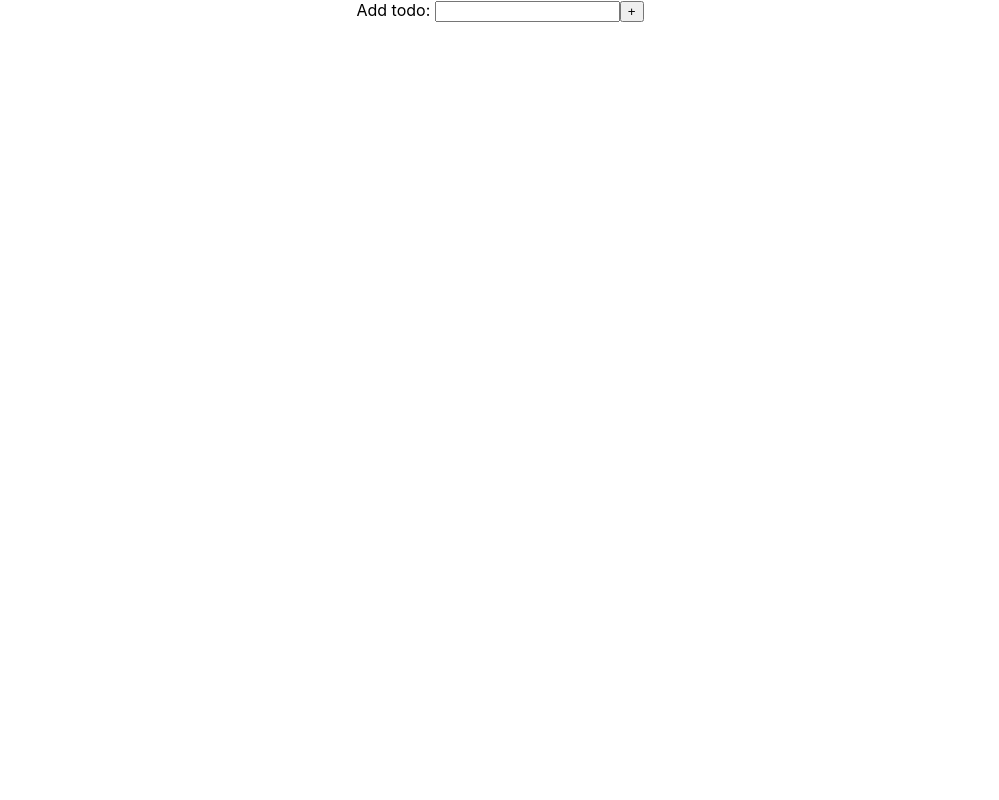
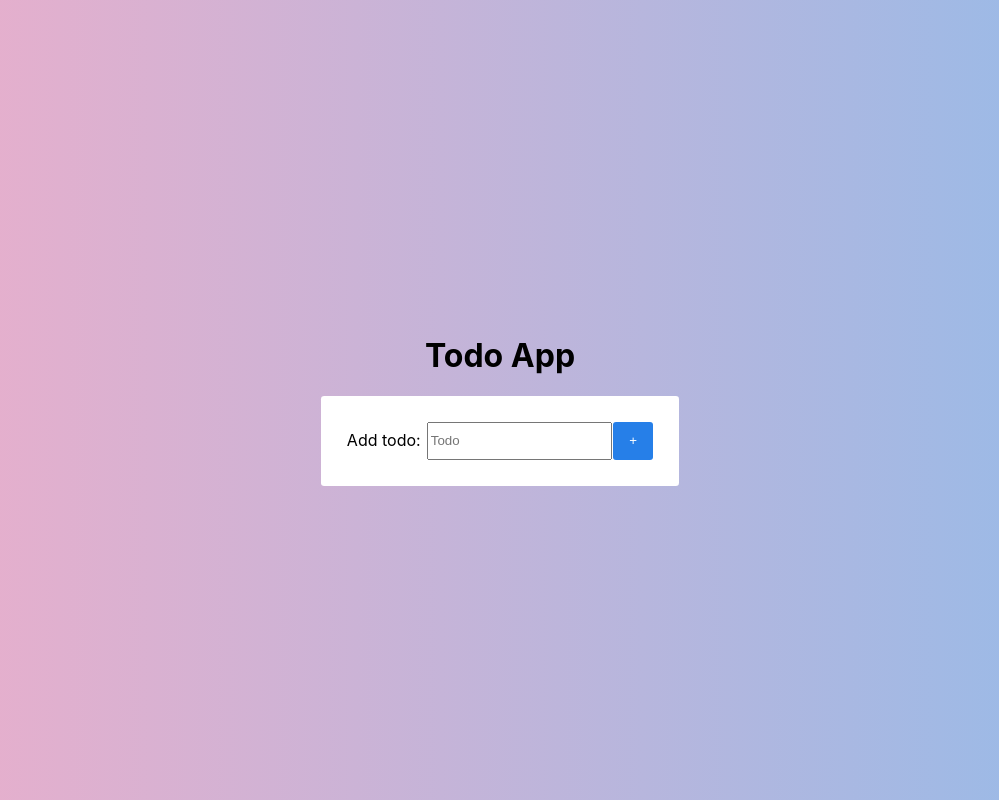
Before and after one commit to csamywilliams/react-playground, a React (Create React App) app: page / in a window 1280 px wide. Shown: the whole page, without its empty margins (140-1139 px from the left). Built offline with nearby package versions, Linux system fonts and the light colour scheme.

Commit message:
Added unit tests, WIP styling

```diff
--- a/src/components/todo/index.jsx
+++ b/src/components/todo/index.jsx
@@ -1,6 +1,7 @@
 import React, { useState, useRef } from 'react';
 import { v4 as uuidv4 } from 'uuid';
 
+import TodoStyled, { FormStyled, AddButton, TodoInput } from './todo.styled';
 import TodoItem from './todo-item';
 
 const Todo = () => {
@@ -29,12 +30,33 @@ const Todo = () => {
 		setTodoList(updatedList);
 	};
 
+	const editItem = (editUuid, updatedValue) => {
+		console.log('in here');
+		// const itemList = [...todoList];
+		// const updatedList = itemList.map((item) => {
+		// 	if (item.uuid === editUuid) {
+		// 		item.value = updatedValue;
+		// 	}
+		// 	return item;
+		// });
+		// setTodoList(updatedList);
+	};
+
 	return (
-		<div>
+		<TodoStyled>
+			<h1>Todo App</h1>
+			<FormStyled>
 				<form ref={formRef}>
 					<label htmlFor="addTodo">Add todo: </label>
-				<input id="addTodo" onChange={onInputChange} />
-				<button onClick={onFormSubmit}>+</button>
+					<TodoInput
+						id="addTodo"
+						name="todo-input"
+						onChange={onInputChange}
+						placeholder="Todo"
+					/>
+					<AddButton id="add-todo-button" onClick={onFormSubmit}>
+						+
+					</AddButton>
 				</form>
 
 				{todoList.map((todo, idx) => {
@@ -43,12 +65,13 @@ const Todo = () => {
 							id={todo.uuid}
 							key={todo.uuid}
 							removeItem={removeItem}
-					>
-						{todo.value}
-					</TodoItem>
+							onEditChangeItem={editItem}
+							value={todo.value}
+						/>
 					);
 				})}
-		</div>
+			</FormStyled>
+		</TodoStyled>
 	);
 };
 
--- a/src/components/todo/todo-item/index.jsx
+++ b/src/components/todo/todo-item/index.jsx
@@ -1,24 +1,40 @@
 import React, { useState } from 'react';
-import TodoItemStyled from './todo-item.styled';
+import TodoItemStyled, {
+	CompleteButton,
+	RemoveButton,
+} from './todo-item.styled';
 
-const TodoItem = ({ children, id, removeItem }) => {
+const TodoItem = ({ value, id, removeItem, onEditChangeItem }) => {
 	const [itemComplete, setItemComplete] = useState(false);
+	const [inEditMode, setInEditMode] = useState(false);
 
-	const onCheckboxChange = () => {
+	const onCompleteClick = (e) => {
+		e.preventDefault();
+
 		setItemComplete(!itemComplete);
+	};
+
+	const editItem = () => {
+		setInEditMode(!inEditMode);
 	};
 
 	return (
 		<TodoItemStyled>
-			<input type="checkbox" onChange={onCheckboxChange} />
+			{!inEditMode && (
 				<p
 					className={`item item--${
 						itemComplete ? 'complete' : 'incomplete'
 					}`}
 				>
-				{children}
+					{value}
 				</p>
-			<button onClick={() => removeItem(id)}>X</button>
+			)}
+			{inEditMode && (
+				<input type="text" onChange={onEditChangeItem} value={value} />
+			)}
+			<CompleteButton onClick={onCompleteClick}>?</CompleteButton>
+			<RemoveButton onClick={() => removeItem(id)}>X</RemoveButton>
+			{/* <button onClick={() => editItem()}>Edit</button> */}
 		</TodoItemStyled>
 	);
 };
--- a/src/components/todo/todo-item/todo-item.styled.jsx
+++ b/src/components/todo/todo-item/todo-item.styled.jsx
@@ -4,10 +4,15 @@ const TodoItemStyled = styled.div`
 	display: flex;
 	flex-direction: row;
 	align-content: center;
-	justify-content: center;
+	justify-content: space-around;
 	align-items: center;
 
 	.item {
+		flex: 1;
+		background-color: #f2f2f2;
+		border-radius: 3px;
+		margin: 0.5rem;
+
 		&--complete {
 			text-decoration: line-through;
 		}
@@ -18,4 +23,29 @@ const TodoItemStyled = styled.div`
 	}
 `;
 
+const CompleteButton = styled.button`
+	background-color: #26e853;
+	color: white;
+	border: none;
+	border-radius: 3px;
+	cursor: pointer;
+
+	&:hover {
+		filter: hue-rotate(90deg);
+	}
+`;
+
+const RemoveButton = styled.button`
+	background-color: #e82626;
+	border: none;
+	color: white;
+	border-radius: 3px;
+	cursor: pointer;
+
+	&:hover {
+		filter: hue-rotate(90deg);
+	}
+`;
+
 export default TodoItemStyled;
+export { CompleteButton, RemoveButton };
--- /dev/null
+++ b/src/components/todo/todo.styled.jsx
@@ -0,0 +1,48 @@
+import styled from 'styled-components';
+
+const TodoStyled = styled.div`
+	display: flex;
+	flex-direction: column;
+	align-content: center;
+	justify-content: center;
+	align-items: center;
+	background: rgb(238, 174, 202);
+	background: linear-gradient(
+		90deg,
+		rgba(238, 174, 202, 1) 0%,
+		rgba(148, 187, 233, 1) 100%
+	);
+	height: 100vh;
+
+	form {
+		background: white;
+	}
+`;
+
+const FormStyled = styled.section`
+	background: white;
+	padding: 2%;
+	border-radius: 0.2rem;
+`;
+
+const AddButton = styled.button`
+	background-color: #267fe8;
+	color: white;
+	border-radius: 3px;
+	border: none;
+	padding: 0.5rem 1rem;
+	height: 2.4rem;
+	cursor: pointer;
+
+	&:hover {
+		filter: hue-rotate(90deg);
+	}
+`;
+
+const TodoInput = styled.input`
+	margin: 0 0.1rem;
+	height: 2rem;
+`;
+
+export default TodoStyled;
+export { FormStyled, AddButton, TodoInput };
```
Also changed, not shown: 2 other files (tests, documents, lock files or other folders). Lines whose indentation alone changed are shown as unchanged.
